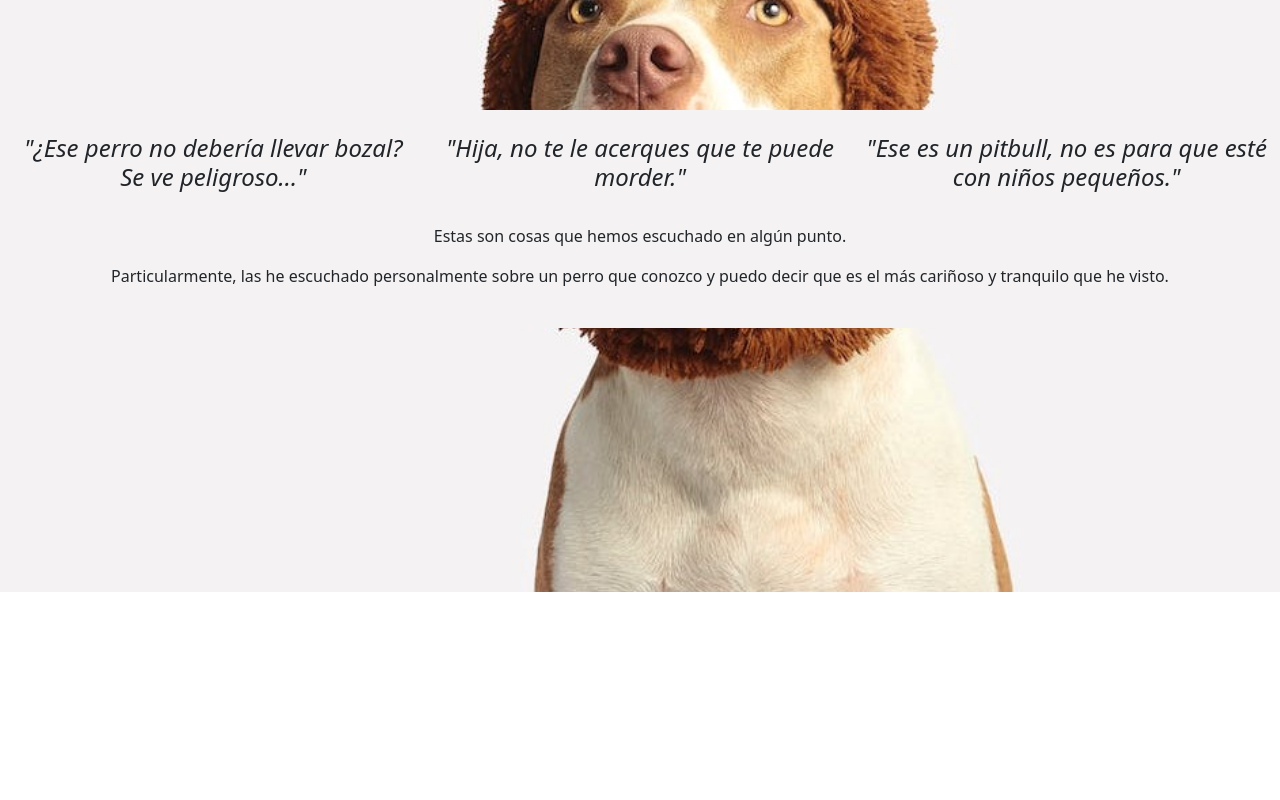
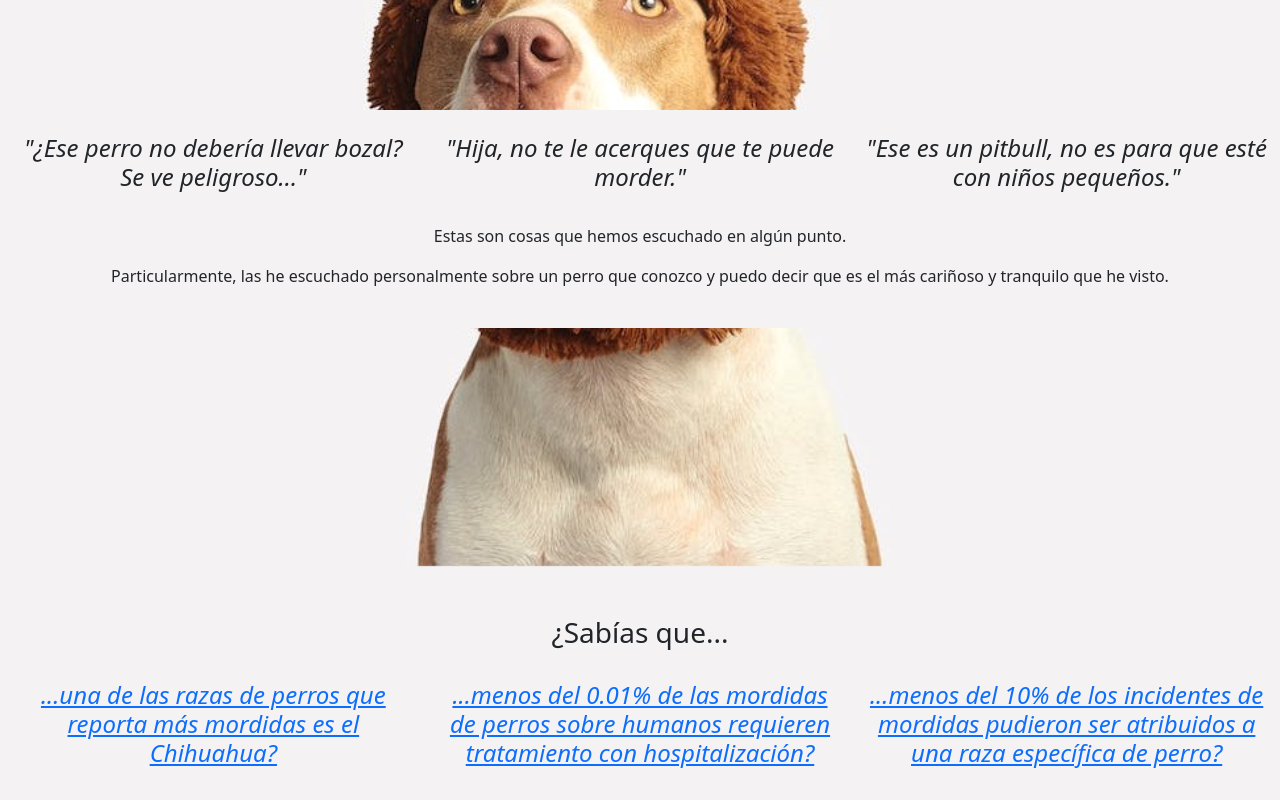
Before and after one commit to pa-suarezm/juzgan-por-la-portada-web, an Angular app: page /home in a window 1280 px wide. Shown: the part 234-1034 px from the top of the page. Before the commit the page ends 826 px from the top, so only its background shows below. Built offline with nearby package versions, Linux system fonts and the light colour scheme.

Commit message:
facts about dog bites

```diff
--- a/src/app/Landing/landing/landing.component.html
+++ b/src/app/Landing/landing/landing.component.html
@@ -49,6 +49,42 @@
   </div>
   <br /><br /><br /><br /><br /><br /><br /><br /><br /><br /><br />
   <!--Facts about all dogs-->
+  <div class="row section text-center">
+    <div class="col-12">
+      <h3>
+        ¿Sabías que...
+      </h3>
+      <br />
+    </div>
+    <div class="col-4 quotes">
+      <h4>
+        <a href="https://allpetslife.com/dog-breeds-that-bite-the-most/#chihuahua">
+          <em>
+            ...una de las razas de perros que reporta más mordidas es el Chihuahua?
+          </em>
+        </a>
+      </h4>
+    </div>
+    <div class="col-4">
+      <h4>
+        <a href="https://nationalcanineresearchcouncil.com/injurious-dog-bites/medically-attended-dog-bites/">
+          <em>
+            ...menos del 0.01% de las mordidas de perros sobre humanos requieren tratamiento con hospitalización?
+          </em>
+        </a>
+      </h4>
+    </div>
+    <div class="col-4">
+      <h4>
+        <a
+          href="https://petkeen.com/dog-bite-statistics/#11_In_2019_only_10_of_dog_bite_deaths_could_be_definitely_linked_to_a_specific_breed">
+          <em>
+            ...menos del 10% de los incidentes de mordidas pudieron ser atribuidos a una raza específica de perro?
+          </em>
+        </a>
+      </h4>
+    </div>
+  </div>
   <!--Facts about "dangerous" dogs-->
   <!--Ways to help-->
   <!--Organizations-->
```
